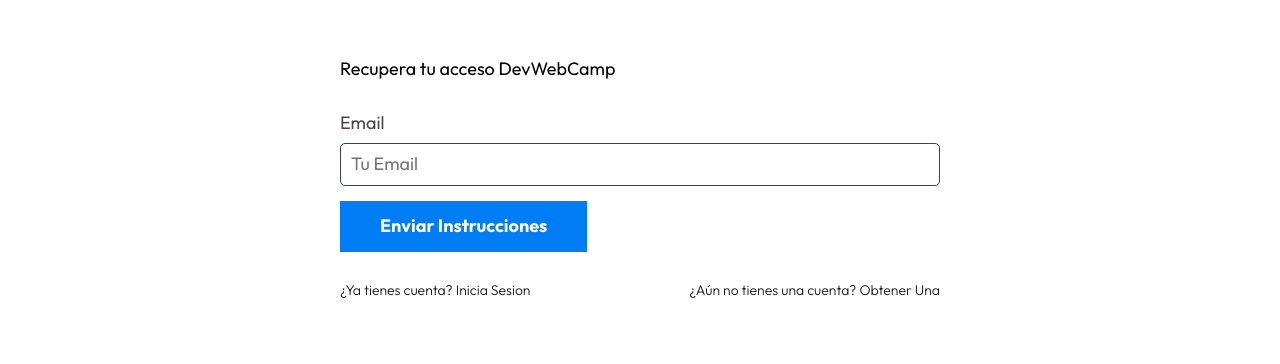
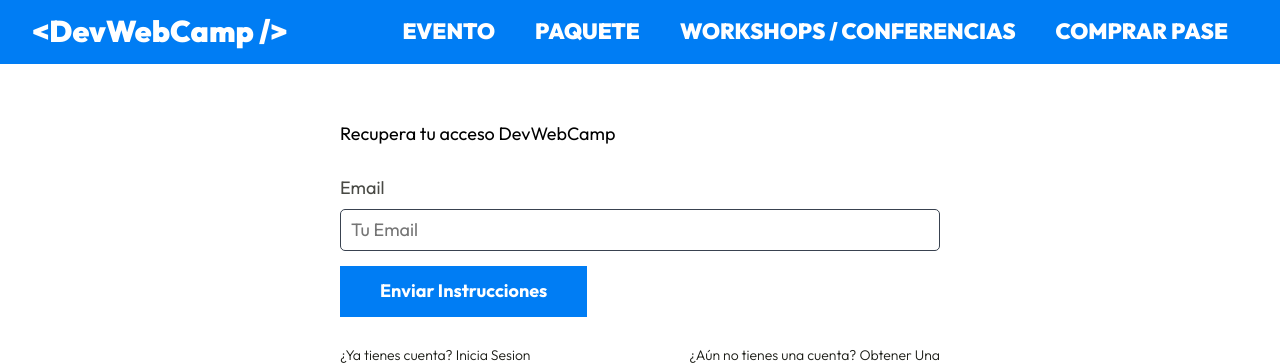
Before and after one commit to thomy2333/DevWeb, a PHP site: template views/auth/olvide.php in a window 1280 px wide. Shown: the part 601-965 px from the top of the page. Before the commit the page ends 899 px from the top, so only its background shows below. Run offline with PHP 8.4, Linux system fonts and the light colour scheme; the template is opened without the code that fills it, so the values that code supplies are empty; some libraries are stand-ins or nearby versions.

Commit message:
modified:   public/build/css/app.css 	modified:   public/build/css/app.css.map 	modified:   src/scss/base/_mixins.scss 	new file:   src/scss/ui/header/_barra.scss 	modified:   src/scss/ui/header/_header.scss 	modified:   src/scss/ui/header/_index.scss 	new file:   src/scss/ui/header/_navegacion.scss 	modified:   views/templates/header.php

```diff
--- a/src/scss/base/_mixins.scss
+++ b/src/scss/base/_mixins.scss
@@ -47,7 +47,17 @@
     grid-template-columns: repeat($columnas, 1fr);
 }
 
-@mixin contenedor-sm{
+@mixin contenedor {
+    width: min(95%, 140rem);
+    margin: 0 auto;
+}
+
+@mixin contenedor-md {
+    width: min(95%, 80rem);
+    margin: 0 auto;
+}
+
+@mixin contenedor-sm {
     width: min(95%, 60rem);
     margin: 0 auto;
 }
@@ -63,3 +73,123 @@
     margin: 6rem 0 3rem 0;
     text-align: center;
 }
+
+@mixin descripcion-pagina {
+    text-align: center;
+    font-size: 1.8rem;
+    font-weight: v.$delgada;
+    color: v.$gris-oscuro;
+    margin-bottom: 5rem;
+}
+@mixin texto-fluido($min, $max) {
+    font-size: clamp($min, -0.8rem + 10vw ,$max);
+}
+@mixin texto-degradado($inicio, $final) {
+    background: linear-gradient(to right, $inicio, $final);
+    -webkit-background-clip: text;
+    color: transparent;
+}
+@mixin logo {
+    color: v.$blanco;
+    text-align: center;
+    margin-bottom: 2rem;
+    white-space: nowrap;
+    @include desktop {
+        text-align: left;
+        margin: 0;
+    }
+}
+@mixin menu-social($color, $size) {
+
+    &__enlace {
+
+        &::before {
+            color: $color;
+            font-size: $size;
+            display: inline-block;
+            font-style: normal;
+            text-rendering: auto;
+            -webkit-font-smoothing: antialiased;
+            font-family: "Font Awesome 6 Brands";
+        }
+
+        &[href*="facebook.com"]::before {
+            content: "\f39e";
+        }
+        &[href*="github.com"]::before {
+            content: "\f09b";
+        }
+
+        &[href*="tiktok.com"]::before {
+            content: "\e07b";
+        }
+        &[href*="instagram.com"]::before {
+            content: "\f16d";
+        }
+        &[href*="youtube.com"]::before {
+            content: "\f167";
+        }
+        &[href*="twitter.com"]::before {
+            content: "\f099";
+        }
+    }
+
+    &__ocultar {
+        display: none;
+    }
+}
+
+@mixin enlace{
+    all: unset;
+    color: v.$blanco;
+    font-size: 1.4rem;
+    text-transform: uppercase;
+    font-weight: v.$bold;
+
+    &:hover {
+        color: v.$azul;
+        cursor: pointer;
+    }
+}
+
+@mixin shadow {
+    box-shadow: rgba(50, 50, 93, 0.25) 0px 13px 27px -5px, rgba(0, 0, 0, 0.3) 0px 8px 16px -8px;
+}
+
+@mixin reset-lista {
+    margin: 0;
+    padding: 0;
+    list-style: none;
+}
+
+@mixin tags {
+    @include reset-lista;
+    display: flex;
+    flex-wrap: wrap;
+    gap: 1.5rem;
+    margin-top: 1.5rem;
+
+    > li {
+        background-color: v.$azul;
+        padding: 1rem;
+        border-radius: .5rem;
+        font-size: 1.4rem;
+        font-weight: v.$bold;
+        color: v.$blanco;
+    }
+}
+
+@mixin card {
+    border: 1px solid lighten(v.$gris, 10);
+    padding: 3rem;
+
+    &__nombre {
+        font-weight: v.$black;
+        font-size: 2.6rem;
+        margin: 2rem 0;
+    }
+}
+
+@mixin bg-gradient($bg_color) {
+    background-image: linear-gradient(to left top, $bg_color, lighten($bg_color, 15%));
+}
--- /dev/null
+++ b/src/scss/ui/header/_barra.scss
@@ -0,0 +1,21 @@
+@use 'base/variables' as v;
+@use 'base/mixins' as m;
+
+.barra{
+    background-color: v.$azul;
+    &__contenido{
+        @include m.contenedor;
+        display: flex;
+        flex-direction: column;
+        @include m.desktop{
+            flex-direction: row;
+            align-items: center;
+            justify-content: space-between;
+        }
+    }
+
+    &__logo{
+        @include m.logo;
+        @include m.texto-fluido(2rem, 3rem)
+    }
+}
--- a/src/scss/ui/header/_header.scss
+++ b/src/scss/ui/header/_header.scss
@@ -4,3 +4,75 @@
 .header{
     min-height: 60rem;
     background-image: url(../img/grafico.svg), url(../img/grafico.svg), linear-gradient(to right, rgba(v.$negro, 1), rgba(v.$negro, .5)  ), image-set( url(../img/header.avif) 1x, url(../img/header.webp) 1x, url(../img/header.jpg) 1x );
+
+    background-repeat: no-repeat;
+    background-size: 400px, 400px, cover, cover;
+    background-position: top left, bottom right, center center, center center;
+
+    &__contenedor{
+        @include m.contenedor;
+    }
+
+    &__navegacion{
+        padding: 5rem 0;
+        display: flex;
+        justify-content: center;
+        gap: 2rem;
+        @include m.tablet{
+            justify-content: flex-end;
+        }
+    }
+
+    &__enlace{
+        color: v.$blanco;
+        font-size: 1.4rem;
+        text-transform: uppercase;
+        font-weight: v.$bold;
+
+        &:hover{
+            color: v.$azul;
+        }
+    }
+
+    &__contenido{
+        padding-top: 10rem;
+        @include m.tablet{
+            padding-top: 5rem;
+        }
+    }
+
+    &__logo{
+        @include m.texto-fluido(1rem, 8rem);
+        @include m.texto-degradado(v.$azul, v.$secundario);
+        text-align: center;
+        @include m.tablet{
+            text-align: left;
+            display: block;
+        }
+    }
+
+    &__texto{
+        font-size: 3rem;
+        font-weight: v.$bold;
+        color: v.$blanco;
+        margin: 2rem 0;
+        text-align: center;
+        text-transform: uppercase;
+        @include m.tablet{
+            text-align: left;
+        }
+
+        &__modalidad{
+            font-size: 2rem;
+        }
+    }
+
+    &__boton{
+        @include m.boton(v.$secundario, v.$blanco);
+        text-transform: uppercase;
+        margin: 2rem 0;
+        @include m.tablet{
+            width: auto;
+        }
+    }
+}
--- a/src/scss/ui/header/_index.scss
+++ b/src/scss/ui/header/_index.scss
@@ -1 +1,3 @@
 @forward 'header';
+@forward 'barra';
+@forward 'navegacion';
--- /dev/null
+++ b/src/scss/ui/header/_navegacion.scss
@@ -0,0 +1,23 @@
+@use 'base/variables' as v;
+@use 'base/mixins' as m;
+
+.navegacion{
+    display: flex;
+    flex-direction: column;
+    @include m.desktop{
+        flex-direction: row;
+    }
+    &__enlace{
+        color: v.$blanco;
+        font-size: 2.2rem;
+        padding: 2rem;
+        font-weight: v.$black;
+        text-transform: uppercase;
+        text-align: center;
+
+        &:hover{
+            background-color: v.$blanco;
+            color: v.$azul;
+        }
+    }
+}
--- a/views/templates/header.php
+++ b/views/templates/header.php
@@ -19,3 +19,17 @@
         </div>
     </div>
 </header>
+
+<div class="barra">
+    <div class="barra__contenido">
+        <a href="/">
+         <h2 class="barra__logo">&#60;DevWebCamp /></h2>
+        </a>
+        <nav class="navegacion">
+            <a href="/devwebcamp" class="navegacion__enlace">Evento</a>
+            <a href="/paquetes" class="navegacion__enlace">Paquete</a>
+            <a href="/workshops-conferencia" class="navegacion__enlace">Workshops / Conferencias</a>
+            <a href="/registro" class="navegacion__enlace">Comprar Pase</a>
+        </nav>
+    </div>
+</div>
```
Also changed, not shown: public/build/css/app.css, 1 other file.
